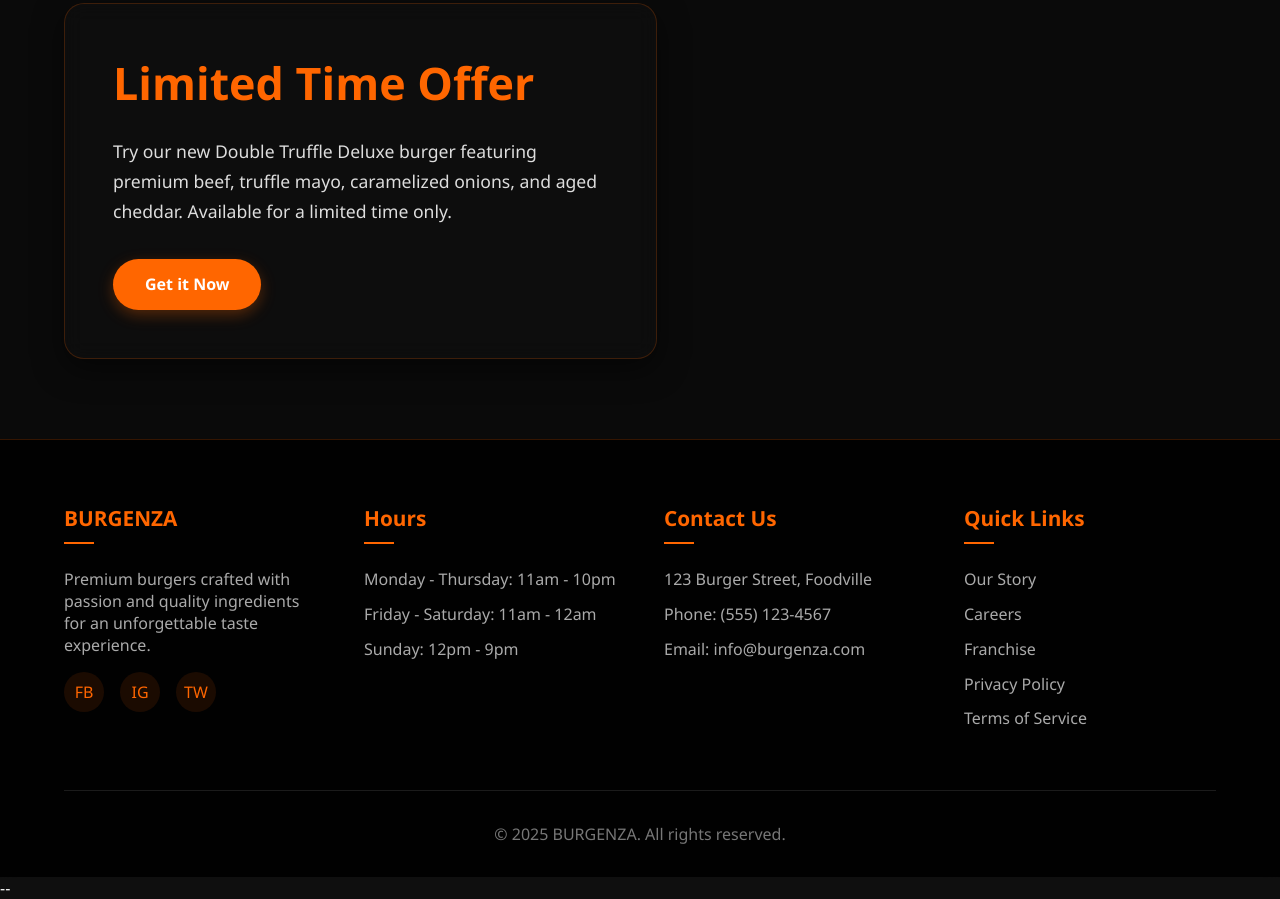
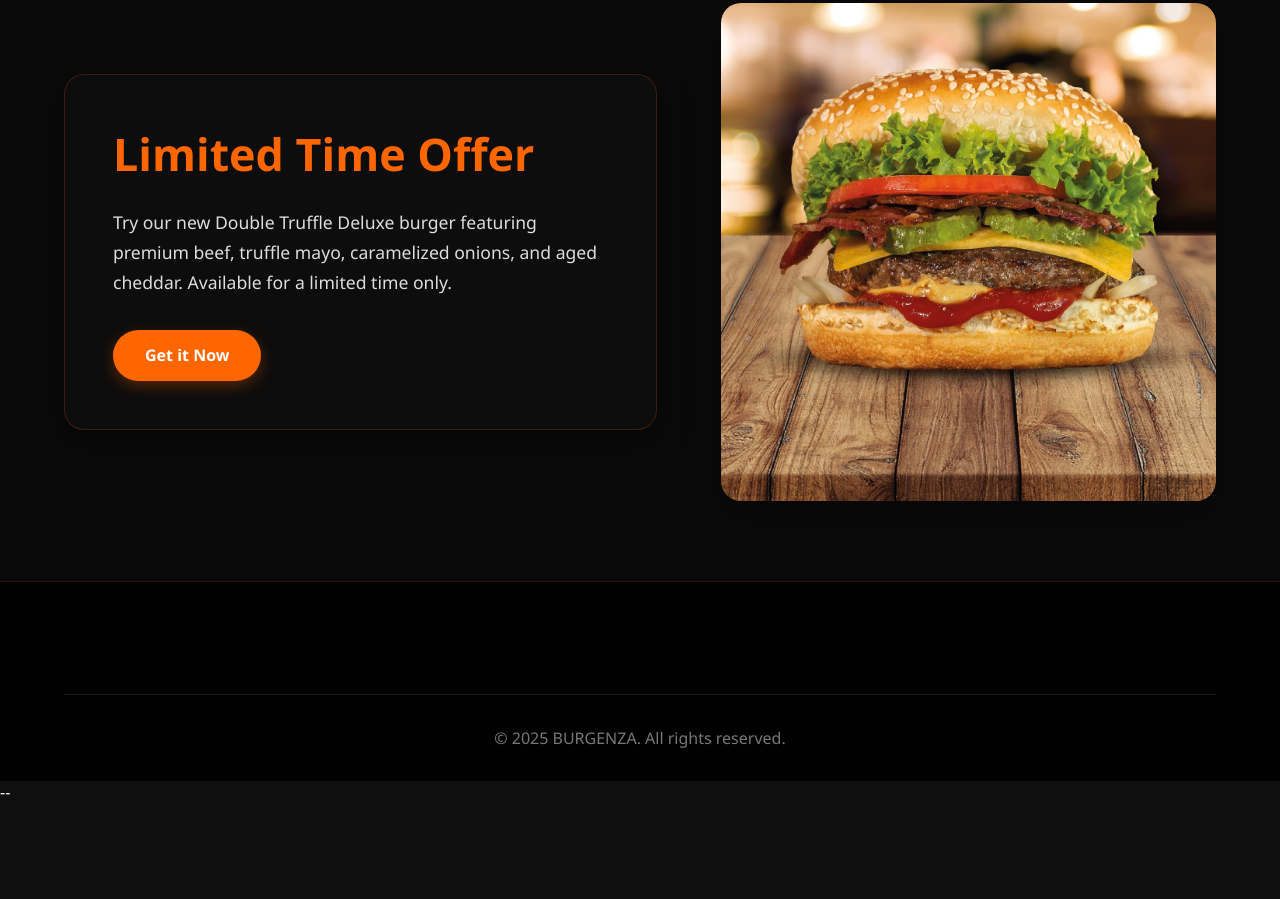
Before and after one commit to Methminpulsara/Mos-forntend, a plain HTML site: page home.html in a window 1280 px wide. Shown: the part 877-1776 px from the top of the page. After the commit the page ends 1680 px from the top, so only its background shows below. Drawn offline with Linux system fonts and the light colour scheme.

Commit message:
last commit

```diff
--- a/app.js
+++ b/app.js
@@ -41,7 +41,7 @@ function login() {
 
             })
 
-            window.close()
+
 
 
         })
--- a/home.html
+++ b/home.html
@@ -47,46 +47,13 @@
         <a href="#" class="btn">Get it Now</a>
       </div>
       <div class="special-image">
-        <!-- <img src="/api/placeholder/500/400" alt="Special Burger"> -->
+        <img src="pages/dbimages/3.jpg" Special Burger">
       </div>
     </div>
   </section>
 
   <footer class="footer">
-    <div class="footer-content">
-      <div class="footer-column">
-        <h3>BURGENZA</h3>
-        <p>Premium burgers crafted with passion and quality ingredients for an unforgettable taste experience.</p>
-        <div class="social-links">
-          <a href="#">FB</a>
-          <a href="#">IG</a>
-          <a href="#">TW</a>
-        </div>
-      </div>
 
-      <div class="footer-column">
-        <h3>Hours</h3>
-        <p>Monday - Thursday: 11am - 10pm</p>
-        <p>Friday - Saturday: 11am - 12am</p>
-        <p>Sunday: 12pm - 9pm</p>
-      </div>
-
-      <div class="footer-column">
-        <h3>Contact Us</h3>
-        <p>123 Burger Street, Foodville</p>
-        <p>Phone: (555) 123-4567</p>
-        <p>Email: info@burgenza.com</p>
-      </div>
-
-      <div class="footer-column">
-        <h3>Quick Links</h3>
-        <a href="#">Our Story</a>
-        <a href="#">Careers</a>
-        <a href="#">Franchise</a>
-        <a href="#">Privacy Policy</a>
-        <a href="#">Terms of Service</a>
-      </div>
-    </div>
 
     <div class="copyright">
       <p>&copy; 2025 BURGENZA. All rights reserved.</p>
--- a/pages/cart.js
+++ b/pages/cart.js
@@ -105,6 +105,8 @@ function placeorder() {
     confirmButtonText: "Yes, Place!"
   }).then((result) => {
 
+    if (result.isConfirmed){
+
 
       const date = new Date();
 
@@ -114,6 +116,7 @@ function placeorder() {
       let month = date.getMonth() + 1;
       let orderdate = date.getFullYear() + "-" + month + "-" + date.getDate()
       let customerid;
+
 
   const requestOptions = {
     method: "GET",
@@ -128,7 +131,6 @@ function placeorder() {
     .then((data) => {
       customerid = data.id
       if (customerid != null) {
-        console.log(customerid);
 
 
 
@@ -218,6 +220,8 @@ function placeorder() {
         icon: "success"
       });
     }
+}
+
   });
 }
 function remove(id){
```
Lines whose indentation alone changed are shown as unchanged.
